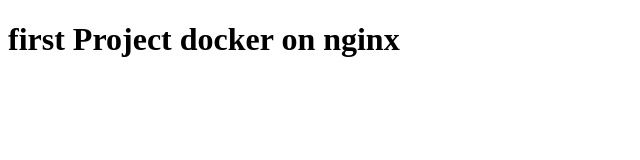
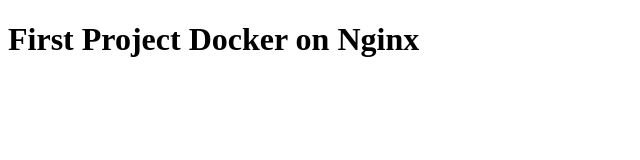
Before and after one commit to WiredProtocol-Dev/wired-first-project, a plain HTML site: page index.html in a window 1280 px wide. Shown: the whole page, without its empty margins (0-640 px from the left). Drawn offline with Linux system fonts and the light colour scheme.

Commit message:
Fix: move h1 to body

```diff
--- a/index.html
+++ b/index.html
@@ -1,12 +1,11 @@
 <!DOCTYPE html>
 <html lang="en">
 <head>
-    <h1>first Project docker on nginx</h1>
     <meta charset="UTF-8">
     <meta name="viewport" content="width=device-width, initial-scale=1.0">
     <title>First_Project</title>
 </head>
 <body>
-
+    <h1>First Project Docker on Nginx</h1>
 </body>
 </html>
```
